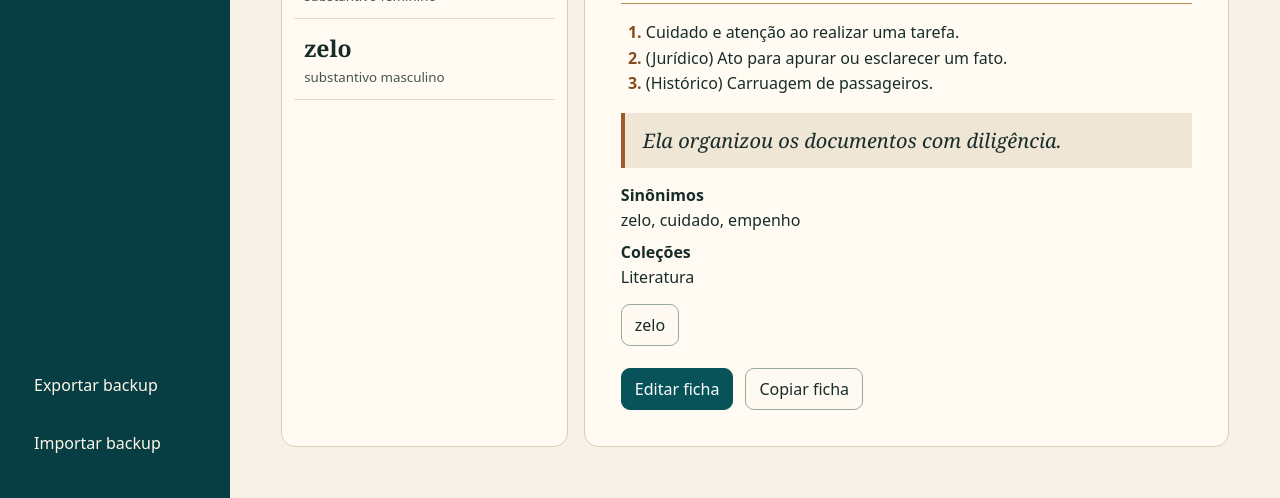
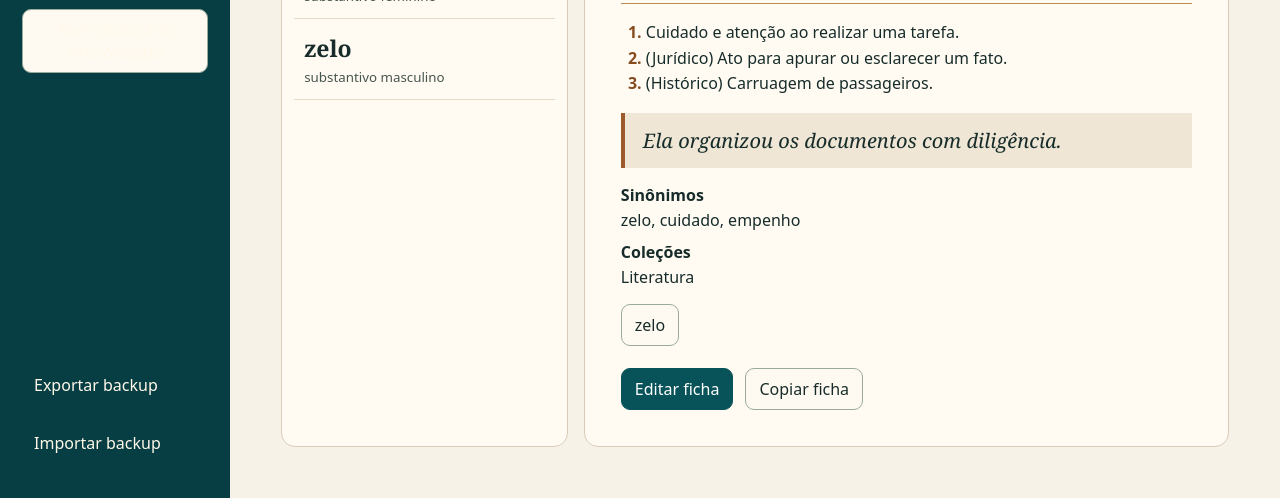
Before and after one commit to mandresoeiro/meu-dicionario-web, a plain HTML site: page index.html in a window 1280 px wide. Shown: the part 417-915 px from the top of the page. Drawn offline with Linux system fonts and the light colour scheme.

Commit message:
Adiciona acesso ao dicionário sincronizado

```diff
--- a/index.html
+++ b/index.html
@@ -13,6 +13,7 @@
 <button id="words" aria-pressed="true">Minhas palavras</button>
 <button id="collections" aria-pressed="false">Coleções</button>
 <button id="review" aria-pressed="false">Revisar palavras</button>
+<a href="https://meu-dicionario-pessoal-sync.soeirotech.chatgpt.site/" class="action" style="color:inherit;text-decoration:none;text-align:center">Abrir dicionário sincronizado</a>
 <button id="export" class="backup">Exportar backup</button>
 <button id="import">Importar backup</button>
 <input id="file" type="file" accept=".json,application/json" hidden>
```
